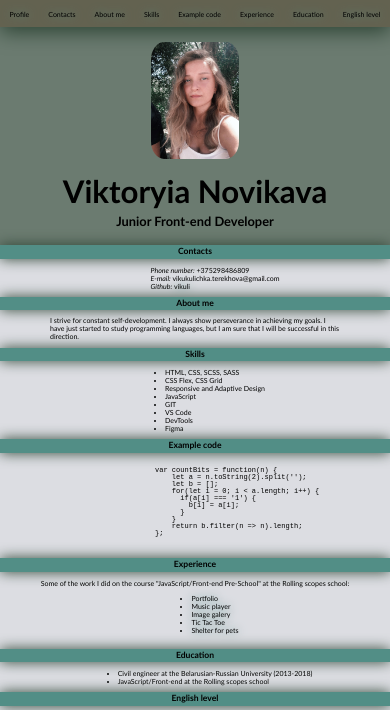
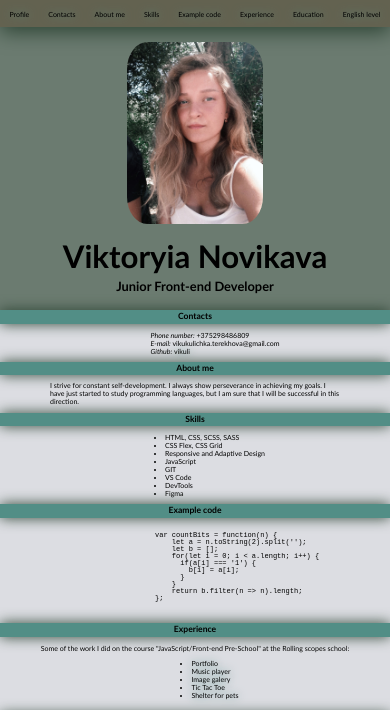
Before and after one commit to vikuli/rsschool-cv, a plain HTML site: page index.html in a window 390 px wide. Shown: the top 710 px of the page. Drawn offline with Linux system fonts and the light colour scheme.

Commit message:
fix: fix profile-photo size

```diff
--- a/style.css
+++ b/style.css
@@ -91,6 +91,7 @@ a:hover {
 .photo {
   width: 100%;
   height: 100%;
+  object-fit: contain;
   border-radius: 15%;
 }
 
@@ -209,8 +210,8 @@ a:hover {
   }
 
   .profile-photo {
-    height: 30vw;
-    width: auto;
+    width: 35vw;
+    height: auto;
     padding: 0;
   }
 
```
